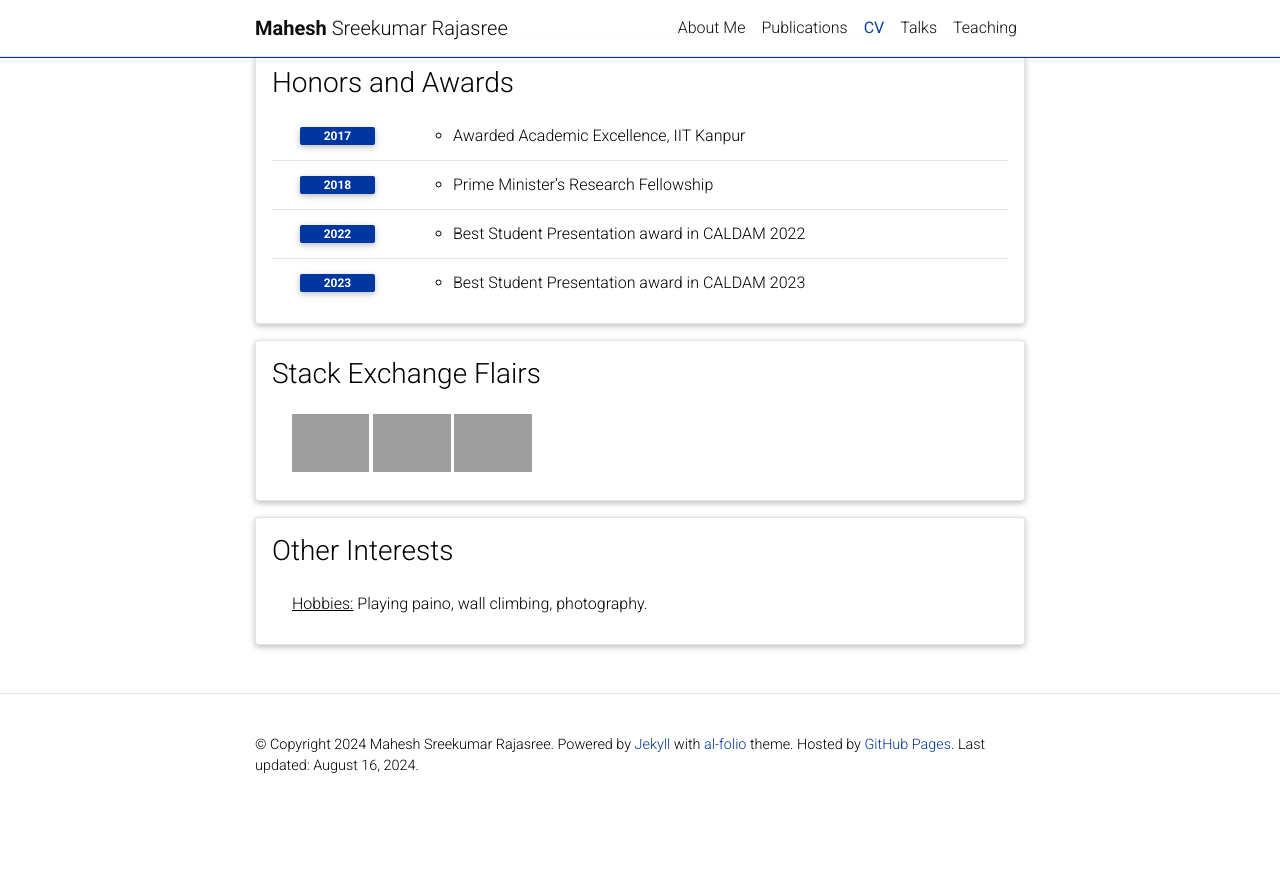
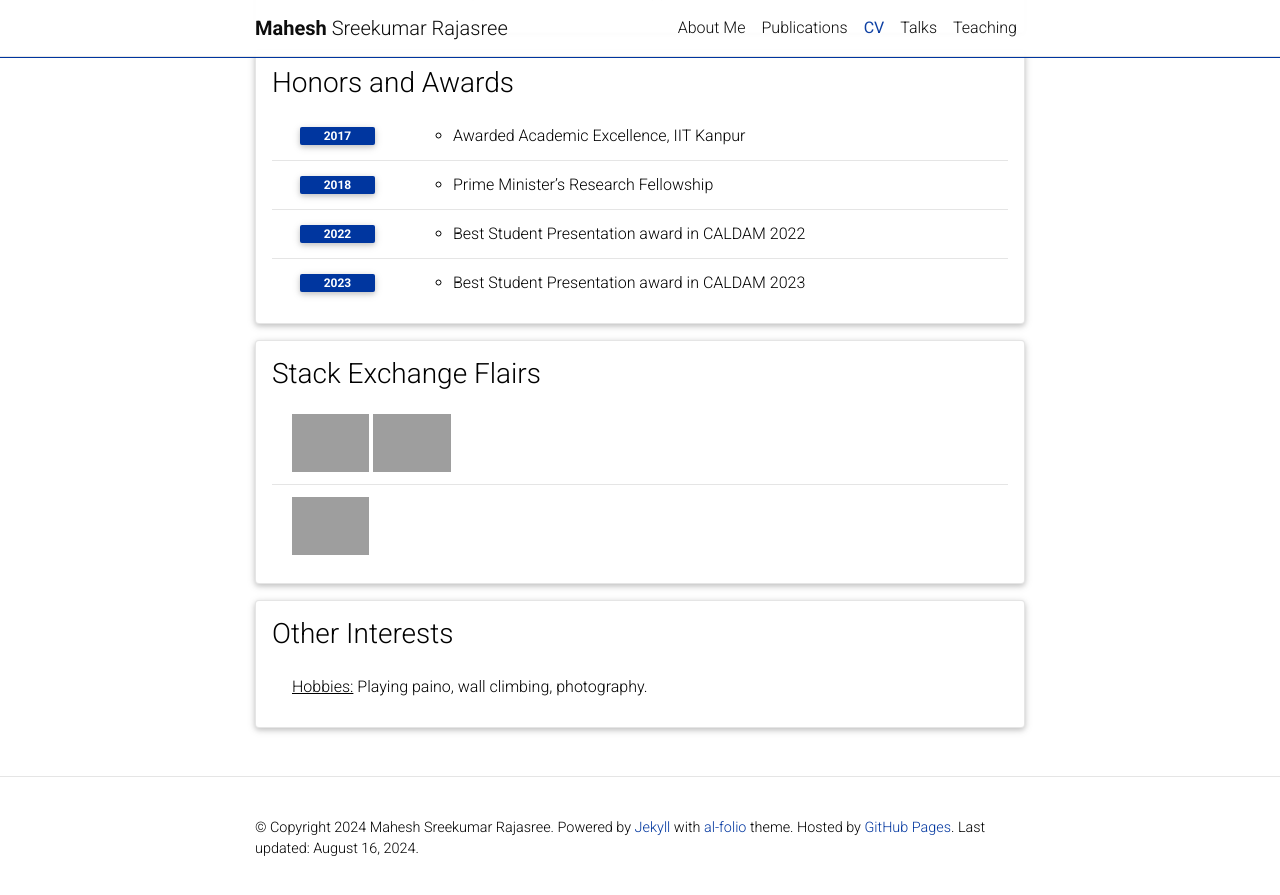
Before and after one commit to Mahe94/mahe94.github.io, a Jekyll site: the page built from _pages/cv.md, in a window 1280 px wide and 900 px high, scrolled down 952 px. Shown: the top 895 px of the window. Built offline with Jekyll 4.4.1, drawn with Linux system fonts in a browser that asks for light colours; comment, search, counter and statistics services are not loaded; a style sheet for code colours, icons or effects is not loaded; before the commit the page ends 1769 px from its top, so only the background shows below that; grey boxes are pictures that could not be loaded.

Commit message:
Reverted back

```diff
--- a/_data/cv.yml
+++ b/_data/cv.yml
@@ -58,7 +58,8 @@
 - title: Stack Exchange Flairs
   type: list
   contents:
-    - <a href="https://crypto.stackexchange.com/users/116220/mahesh-s-r"><img src="https://crypto.stackexchange.com/users/flair/116220.png?theme=clean" width="208" height="58" alt="profile for Mahesh S R at Cryptography Stack Exchange, Q&amp;A for software developers, mathematicians and others interested in cryptography" title="profile for Mahesh S R at Cryptography Stack Exchange, Q&amp;A for software developers, mathematicians and others interested in cryptography"></a> <a href="https://math.stackexchange.com/users/932011/mahesh-s-r"><img src="https://math.stackexchange.com/users/flair/932011.png?theme=clean" width="208" height="58" alt="profile for Mahesh S R at Mathematics Stack Exchange, Q&amp;A for people studying math at any level and professionals in related fields" title="profile for Mahesh S R at Mathematics Stack Exchange, Q&amp;A for people studying math at any level and professionals in related fields"></a> <a href="https://stackexchange.com/users/21726955"><img src="https://stackexchange.com/users/flair/21726955.png?theme=clean" width="208" height="58" alt="profile for Mahesh S R on Stack Exchange, a network of free, community-driven Q&amp;A sites" title="profile for Mahesh S R on Stack Exchange, a network of free, community-driven Q&amp;A sites"></a>
+    - <a href="https://crypto.stackexchange.com/users/116220/mahesh-s-r"><img src="https://crypto.stackexchange.com/users/flair/116220.png?theme=clean" width="208" height="58" alt="profile for Mahesh S R at Cryptography Stack Exchange, Q&amp;A for software developers, mathematicians and others interested in cryptography" title="profile for Mahesh S R at Cryptography Stack Exchange, Q&amp;A for software developers, mathematicians and others interested in cryptography"></a> <a href="https://math.stackexchange.com/users/932011/mahesh-s-r"><img src="https://math.stackexchange.com/users/flair/932011.png?theme=clean" width="208" height="58" alt="profile for Mahesh S R at Mathematics Stack Exchange, Q&amp;A for people studying math at any level and professionals in related fields" title="profile for Mahesh S R at Mathematics Stack Exchange, Q&amp;A for people studying math at any level and professionals in related fields"></a>
+    - <a href="https://stackexchange.com/users/21726955"><img src="https://stackexchange.com/users/flair/21726955.png?theme=clean" width="208" height="58" alt="profile for Mahesh S R on Stack Exchange, a network of free, community-driven Q&amp;A sites" title="profile for Mahesh S R on Stack Exchange, a network of free, community-driven Q&amp;A sites"></a>
 - title: Other Interests
   type: list
   contents:
```
